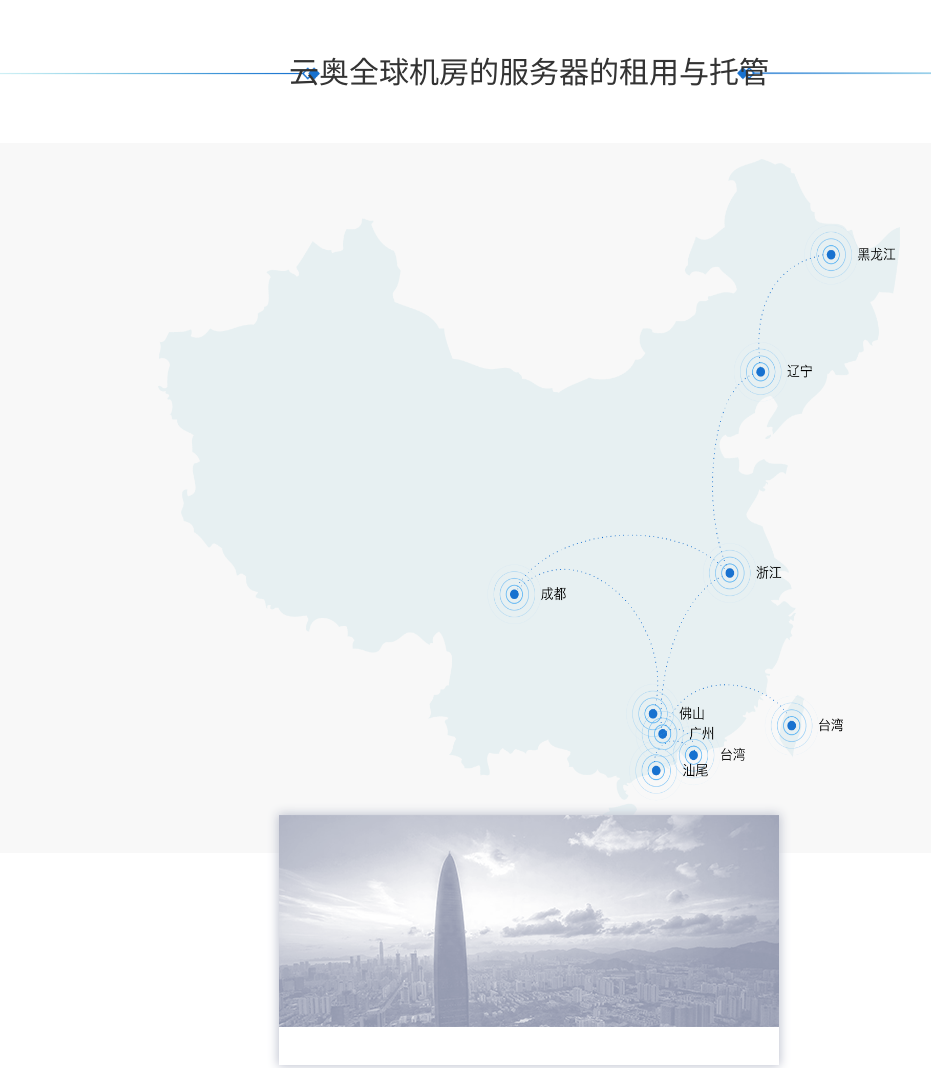
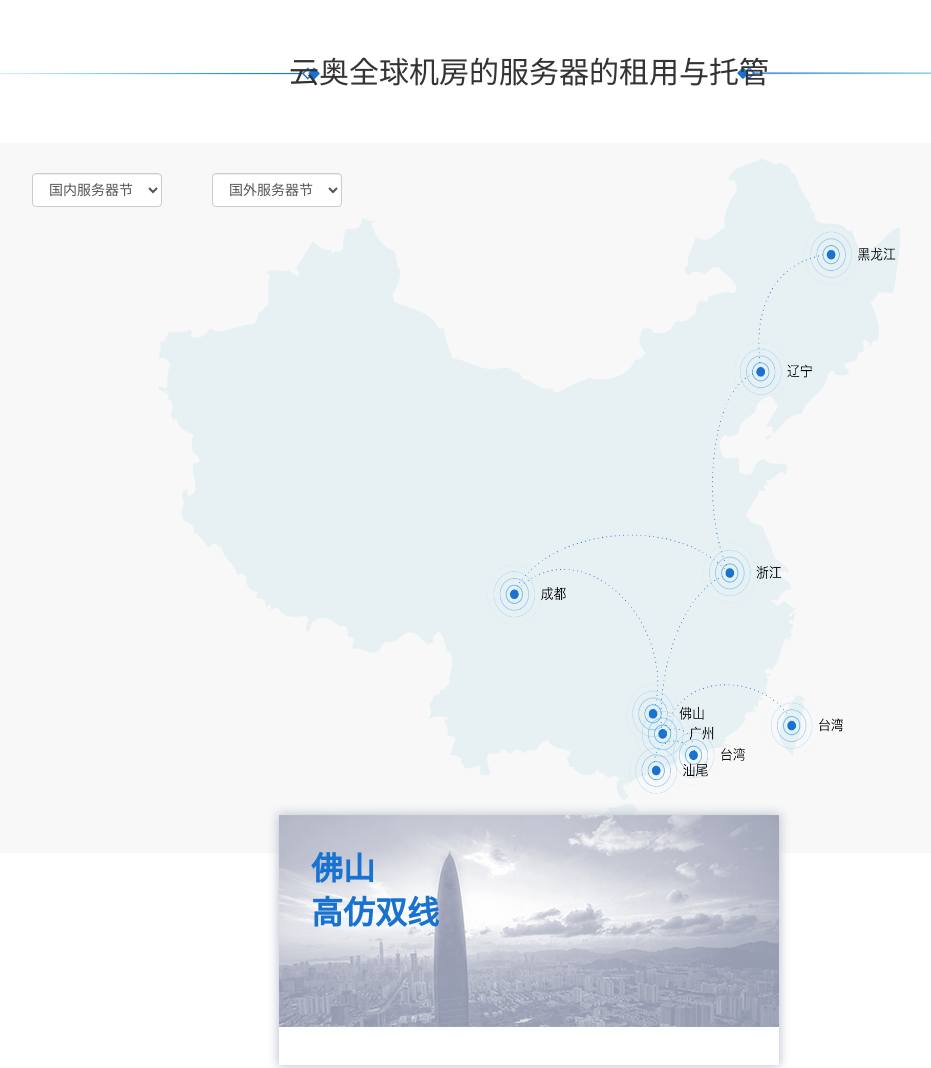
Before and after one commit to CwHk/ch1701, a website: page index.html in a window 1280 px wide. Shown: the part 3893-4961 px from the top of the page, without its empty margins (111-1042 px from the left). Drawn offline with Linux system fonts and the light colour scheme.

Commit message:
编辑城市选择

```diff
--- a/css/kx.css
+++ b/css/kx.css
@@ -216,6 +216,19 @@
     height: 710px;
     background: url('../images/guoneijf.png') no-repeat;
     background-size: 100% 100%;
+    position: relative;
+}
+.mart-dt .jfdt .gnjd{
+    max-width: 160px;
+    position: absolute;
+    left: 10%;
+    top: 30px;
+}
+.mart-dt .jfdt .gwjd{
+    max-width: 160px;
+    position: absolute;
+    left: calc(10% + 180px);
+    top: 30px;
 }
 .mart-dt .jfdt_detail{
     background: #fff;
@@ -227,6 +240,19 @@
     left: calc(50% - 250px);
     top: -38px;
     box-shadow: 0 0 10px 1px #bec2cf;
+}
+.mart-dt .jfdt_detail>div b{
+    position: absolute;
+    left: 32px;
+    display: block;
+    font-size: 32px;
+    color: 1872d0;
+}
+.mart-dt .jfdt_detail>div .city{
+    top: 32px;
+}
+.mart-dt .jfdt_detail>div .city_feature{
+    top: 76px;
 }
 .mart-dt .no_margin{
     background: #fff;
@@ -342,4 +368,8 @@
     .mart-6 .container .row > .active{
         box-shadow: 0 0 10px 1px #bec2cf;
     }
+    .mart-dt .jfdt_detail  img{
+        width: 100%;
+        display: block;
+    }
 }
--- a/index.html
+++ b/index.html
@@ -319,11 +319,39 @@
         </div>
         <div class="box-h mart-dt">
             <div class="jfdt">
-
+                <div class="col-xs-4 col-sm-4 gnjd">
+                    <select class="form-control" onchange="selectOnchang(this)">
+                        <option value="">国内服务器节点</option>
+                        <option value="黑龙江">黑龙江</option>
+                        <option value="辽宁">辽宁</option>
+                        <option value="浙江">浙江</option>
+                        <option value="成都">成都</option>
+                        <option value="佛山">佛山</option>
+                        <option value="广州">广州</option>
+                        <option value="汕尾">汕尾</option>
+                        <option value="台湾">台湾</option>
+                    </select>
+                </div>
+                <div class="col-xs-4 col-sm-4 gwjd">
+                    <select class="form-control" onchange="selectOnchang(this)">
+                        <option value="">国外服务器节点</option>
+                        <option value="美国">美国</option>
+                        <option value="德国">德国</option>
+                        <option value="日本">日本</option>
+                        <option value="菲律宾">菲律宾</option>
+                        <option value="泰国">泰国</option>
+                        <option value="新加坡">新加坡</option>
+                        <option value="印度尼西亚">印度尼西亚</option>
+                    </select>
+                </div>
             </div>
             <div class="jfdt_detail">
                 <div>
-                    <img src="images/jfdetail_3_03.png">
+                    <div style="position: relative;">
+                        <img src="images/jfdetail_3_03.png">
+                        <b class="city">佛山</b>
+                        <b class="city_feature">高仿双线</b>
+                    </div>
                 </div>
             </div>
             <div class="no_margin">
@@ -402,6 +430,12 @@
 <script src="js/bootstrap.min.js"></script>
 <script src="js/swiper.min.js"></script>
 <script src="js/kx.js"></script>
-
+<script type="text/javascript">
+    function selectOnchang(obj){
+        console.log(obj.selectedIndex);
+        console.log(obj.value);
+        $('.city').html(obj.value);
+    }
+</script>
 
 </html>
--- a/js/kx.js
+++ b/js/kx.js
@@ -7,4 +7,9 @@
         paginationClickable: true
     })
 
+	// function selectOnchang(obj){
+	// 	//获取被选中的option标签选项
+	// 	alert(obj.selectedIndex);
+	// }
+
 })
```
